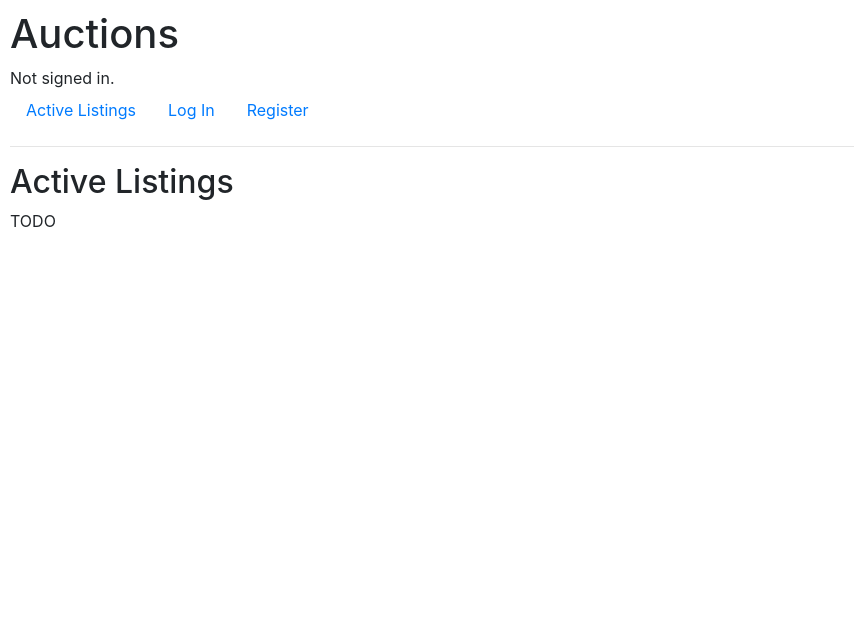
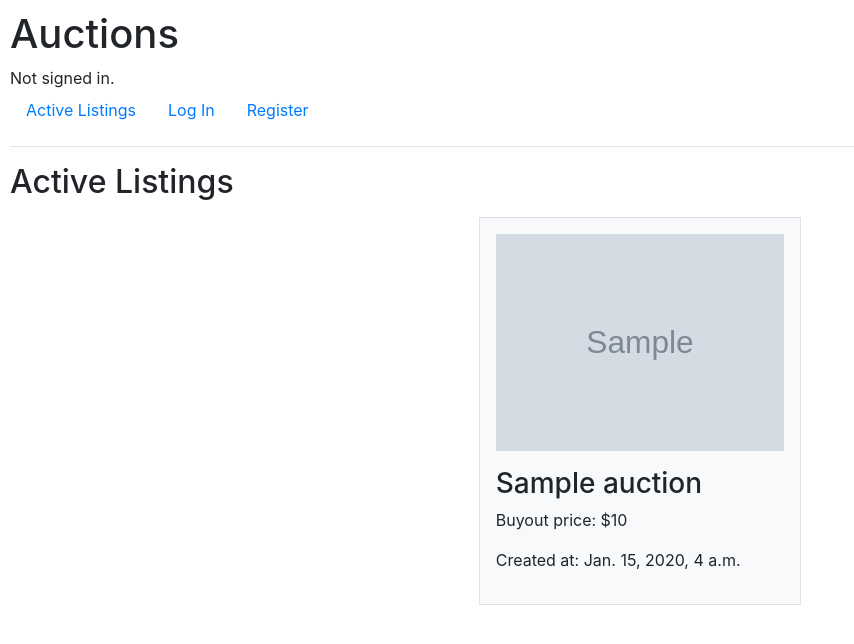
Before and after one commit to Whacko23/Auction-Website, a Django app: page / in a window 1280 px wide. Shown: the top 644 px of the page, without its empty margins (0-854 px from the left). Run offline with Django 3.2, Linux system fonts and the light colour scheme; tables that the repository leaves empty hold one stand-in row (values such as "Sample post"); grey boxes marked "Sample" are stand-in pictures; some libraries are stand-ins or nearby versions.

Commit message:
Updated index.html

```diff
--- a/auctions/models.py
+++ b/auctions/models.py
@@ -1,6 +1,6 @@
 from django.contrib.auth.models import AbstractUser
 from django.db import models
-
+from django.conf import settings
 
 class User(AbstractUser):
     id = models.BigAutoField(primary_key=True)
@@ -25,7 +25,7 @@
     category = models.ForeignKey(Categories, on_delete=models.PROTECT, related_name='auctions')
     created_at = models.DateTimeField(auto_now_add=True, editable=False)
     allotted_time = models.IntegerField()
-    image = models.ImageField(upload_to="auctions/images", null=True, blank=True)
+    image = models.ImageField(upload_to="images/product/%Y/%m", null=True, blank=True)
 
     def __str__(self) -> str:
         return f"{self.name_of_product} by {self.listed_by}"
--- a/auctions/templates/auctions/index.html
+++ b/auctions/templates/auctions/index.html
@@ -1,7 +1,26 @@
 {% extends "auctions/layout.html" %}
 
 {% block body %}
-    <h2>Active Listings</h2>
+    <h2 class="m-10 pb-10">Active Listings</h2>
 
-    TODO
+    {% if auctions %}
+            <section id="list">
+                <div class="container-xxl">
+                    <div class="row justify-content-center">
+                        {% for listing in auctions %}
+                        <div class="col-xxl-2 col-xl-3 col-lg-4 col-md-4 col-sm-6 border p-3 pb-6 m-2 bg-light">
+                            <a href="{% url 'auction' listing.id %}" class="text-reset text-decoration-none text-danger">
+                                <img class="img-fluid" src = "{{listing.image}} ">
+                                <h3 class="fw-light pt-3"> {{listing.name_of_product}}</h3>
+                                <p> Buyout price: ${{listing.buyout_price}}</p>
+                                <p> Created at: {{listing.created_at}}</p>
+                            </a>
+                        </div>
+                        {% endfor %}
+                    </div>
+                </div>
+            </section>
+    {% else %}
+    <p> No auctions currently listed</p>
+    {% endif %}
 {% endblock %}
--- a/auctions/urls.py
+++ b/auctions/urls.py
@@ -1,4 +1,6 @@
 from django.urls import path
+from django.conf.urls.static import static
+from django.conf import settings
 
 from . import views
 
@@ -6,5 +8,8 @@
     path("", views.index, name="index"),
     path("login", views.login_view, name="login"),
     path("logout", views.logout_view, name="logout"),
-    path("register", views.register, name="register")
+    path("register", views.register, name="register"),
+    path("auction/<int:id>", views.auction, name="auction"),
 ]
+
+urlpatterns +=  static(settings.MEDIA_URL, document_root=settings.MEDIA_ROOT)
--- a/auctions/views.py
+++ b/auctions/views.py
@@ -4,12 +4,22 @@
 from django.shortcuts import render
 from django.urls import reverse
 
-from .models import User
+
+
+from .models import User, Auction, Bids, Categories, Comments
 
 
 def index(request):
-    return render(request, "auctions/index.html")
+    auctions = Auction.objects.all()
+    return render(request, "auctions/index.html", {
+        "auctions": auctions,
+    })
 
+def auction(request, id):
+    auction = Auction.objects.get(pk=id)
+    return render(request, "auctions/auction.html",{
+        "auction": auction,
+    })
 
 def login_view(request):
     if request.method == "POST":
--- a/commerce/settings.py
+++ b/commerce/settings.py
@@ -120,3 +120,6 @@
 # https://docs.djangoproject.com/en/3.0/howto/static-files/
 
 STATIC_URL = '/static/'
+
+MEDIA_ROOT = ''
+MEDIA_URL = ''
```
Also changed, not shown: auctions/templates/auctions/auction.html (added, +13 -0 lines), images/product/2022/12/img.jpeg (added), images/product/2022/12/img.webp (added), images/product/2022/12/img_1.jpeg (added), images/product/2022/12/img_2.jpeg (added), images/product/2022/12/img_3.jpeg (added), images/product/2022/12/img_4.jpeg (added), images/product/2022/12/pexels-nichole-sebastian-3220360.jpg (added), static/images/upload/product/2022/12/deeppurple1.webp (renamed from auctions/images/deeppurple1.webp).
